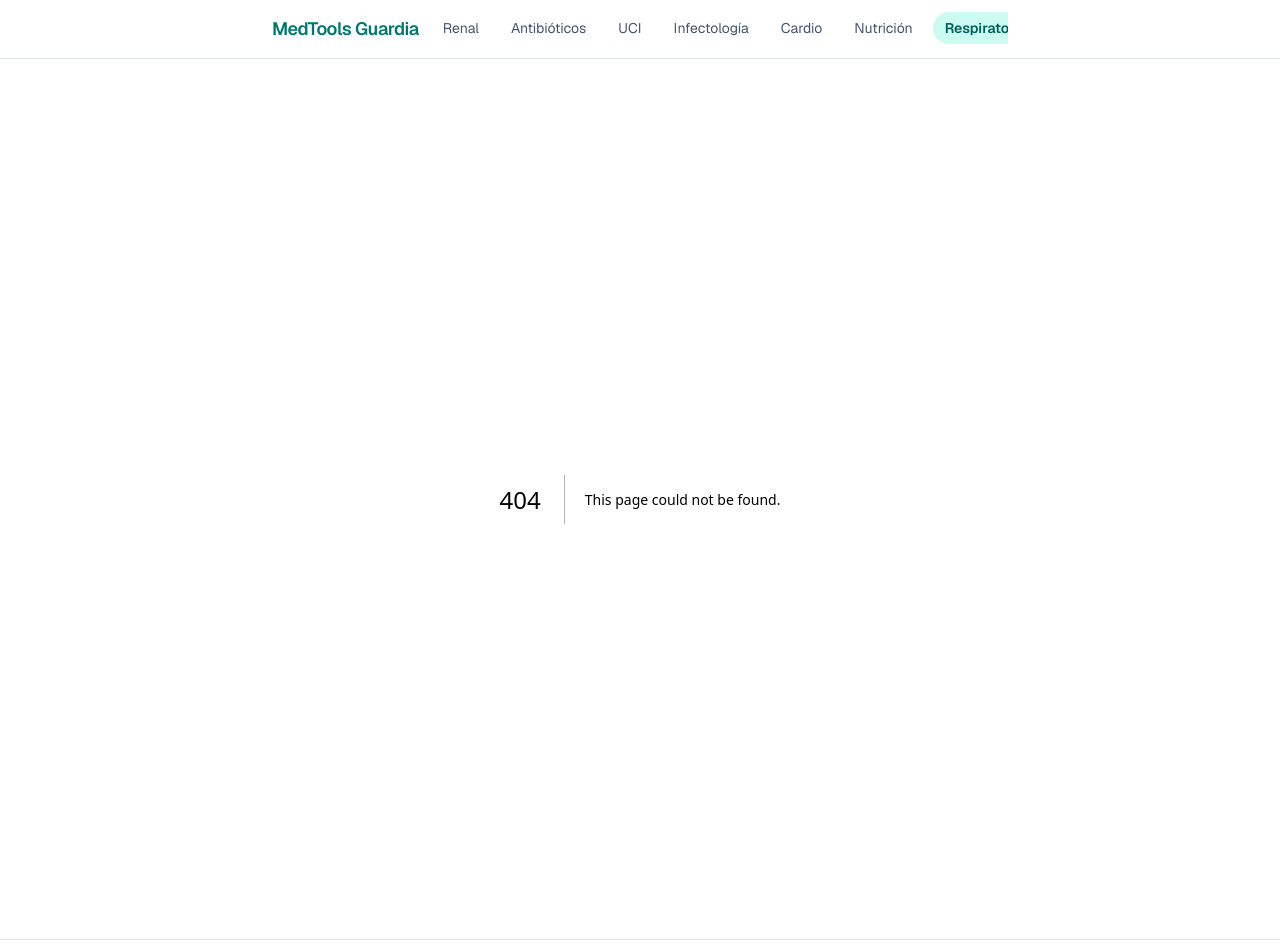
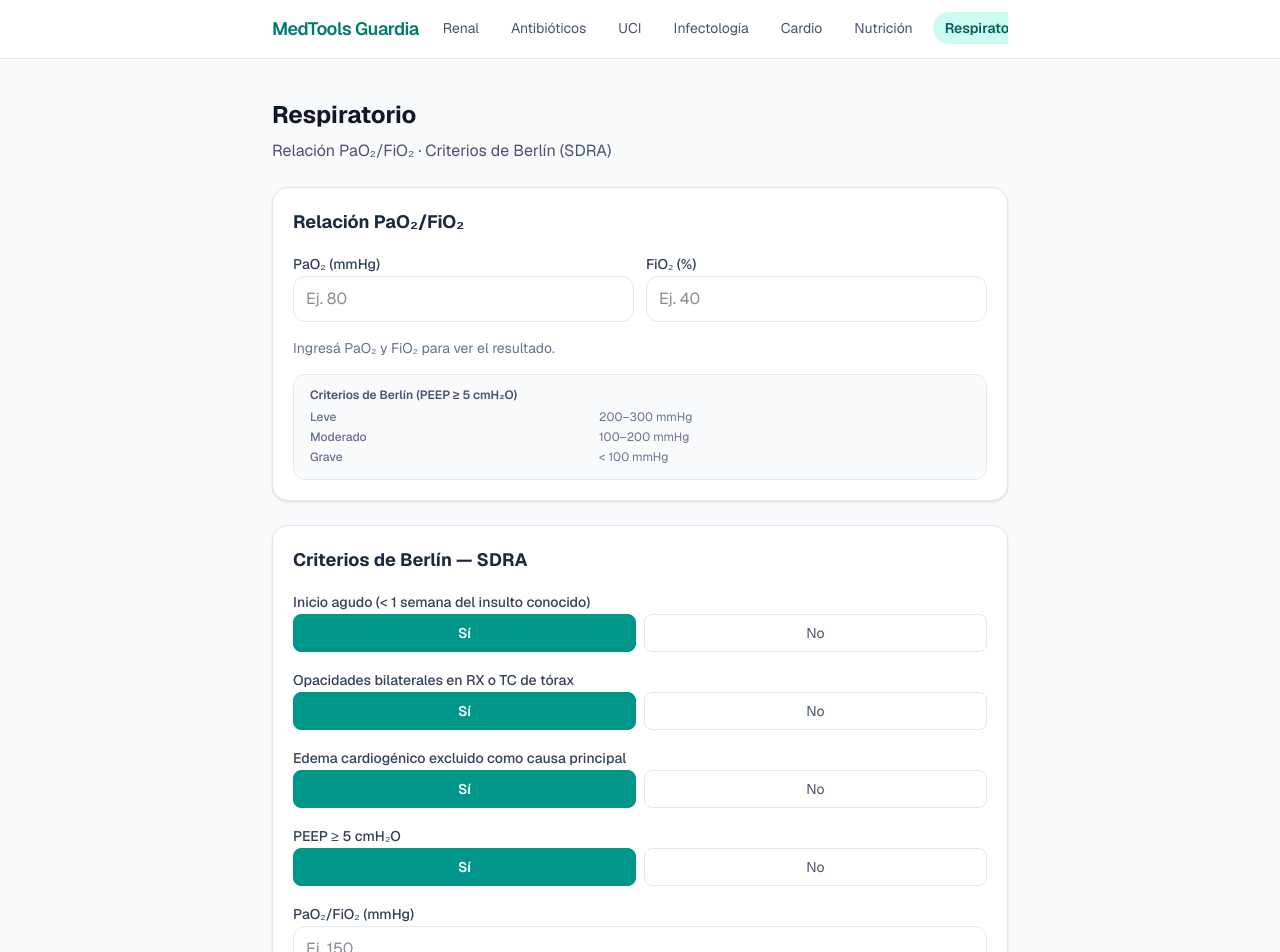
Before and after one commit to ferlambert2-programador/medtools-guardia, a Next.js app: page /respiratorio in a window 1280 px wide. Before the commit this address had no page. Shown: the top 952 px of the page. Built offline with nearby package versions, Linux system fonts and the light colour scheme.

Commit message:
Create page.tsx

```diff
--- /dev/null
+++ b/app/respiratorio/page.tsx
@@ -0,0 +1,186 @@
+"use client";
+
+import { useMemo, useState } from "react";
+import { MedicalDisclaimer } from "@/components/MedicalDisclaimer";
+
+const INPUT =
+  "w-full rounded-xl border border-slate-200 px-3 py-2.5 text-base outline-none focus:ring-2 focus:ring-teal-500/40 bg-white";
+
+function n(raw: string) {
+  const v = Number(raw.replace(",", "."));
+  return Number.isNaN(v) || v <= 0 ? null : v;
+}
+
+type Variant = "success" | "warning" | "danger" | "info";
+
+function ResultBox({ value, unit, sub, variant }: { value: string; unit?: string; sub?: string; variant: Variant }) {
+  const bg: Record<Variant, string> = {
+    success: "bg-green-50 border-green-200 text-green-900",
+    warning: "bg-yellow-50 border-yellow-200 text-yellow-900",
+    danger: "bg-red-50 border-red-200 text-red-900",
+    info: "bg-teal-50 border-teal-200 text-teal-900",
+  };
+  return (
+    <div className={`rounded-xl border p-4 mt-4 ${bg[variant]}`}>
+      <p className="text-3xl font-bold tabular-nums">
+        {value}
+        {unit && <span className="text-base font-semibold ml-1">{unit}</span>}
+      </p>
+      {sub && <p className="mt-2 text-sm leading-snug">{sub}</p>}
+    </div>
+  );
+}
+
+function RadioYesNo({ name, value, onChange }: { name: string; value: string; onChange: (v: string) => void }) {
+  return (
+    <div className="flex gap-2">
+      {["Sí", "No"].map((opt) => {
+        const v = opt === "Sí" ? "1" : "0";
+        return (
+          <label
+            key={opt}
+            className={`flex-1 py-2 rounded-lg border text-sm text-center cursor-pointer transition-colors ${
+              value === v
+                ? "bg-teal-600 text-white border-teal-600 font-semibold"
+                : "border-slate-200 text-slate-600 hover:bg-slate-50"
+            }`}
+          >
+            <input type="radio" name={name} value={v} checked={value === v} onChange={() => onChange(v)} className="sr-only" />
+            {opt}
+          </label>
+        );
+      })}
+    </div>
+  );
+}
+
+/* ── P/F ─────────────────────────────────────────────────────── */
+function PFRatio() {
+  const [pao2, setPao2] = useState("");
+  const [fio2, setFio2] = useState("");
+
+  const pf = useMemo(() => {
+    const p = n(pao2);
+    const f = n(fio2);
+    if (!p || !f) return null;
+    return p / (f / 100);
+  }, [pao2, fio2]);
+
+  const { label, variant }: { label: string; variant: Variant } =
+    pf === null ? { label: "", variant: "info" }
+    : pf >= 300 ? { label: "Normal (sin SDRA)", variant: "success" }
+    : pf >= 200 ? { label: "SDRA leve (Berlín: 200–300)", variant: "warning" }
+    : pf >= 100 ? { label: "SDRA moderado (Berlín: 100–200)", variant: "danger" }
+    : { label: "SDRA grave (Berlín: < 100)", variant: "danger" };
+
+  return (
+    <div className="rounded-2xl border border-slate-200 bg-white p-5 shadow-sm space-y-4">
+      <h2 className="font-bold text-slate-800 text-lg">Relación PaO₂/FiO₂</h2>
+      <div className="grid grid-cols-2 gap-3">
+        <label className="block space-y-1">
+          <span className="text-sm font-medium text-slate-700">PaO₂ (mmHg)</span>
+          <input inputMode="decimal" className={INPUT} value={pao2} onChange={(e) => setPao2(e.target.value)} placeholder="Ej. 80" />
+        </label>
+        <label className="block space-y-1">
+          <span className="text-sm font-medium text-slate-700">FiO₂ (%)</span>
+          <input inputMode="decimal" className={INPUT} value={fio2} onChange={(e) => setFio2(e.target.value)} placeholder="Ej. 40" />
+        </label>
+      </div>
+      {pf !== null ? (
+        <ResultBox value={Math.round(pf).toString()} variant={variant} sub={label} />
+      ) : (
+        <p className="text-sm text-slate-500">Ingresá PaO₂ y FiO₂ para ver el resultado.</p>
+      )}
+      <div className="rounded-xl bg-slate-50 border border-slate-200 px-4 py-3 text-xs text-slate-500">
+        <p className="font-semibold text-slate-600 mb-1">Criterios de Berlín (PEEP ≥ 5 cmH₂O)</p>
+        <table className="w-full">
+          <tbody>
+            {[["Leve", "200–300 mmHg"], ["Moderado", "100–200 mmHg"], ["Grave", "< 100 mmHg"]].map(([cat, range]) => (
+              <tr key={cat}><td className="py-0.5 pr-4 font-medium">{cat}</td><td>{range}</td></tr>
+            ))}
+          </tbody>
+        </table>
+      </div>
+    </div>
+  );
+}
+
+/* ── BERLÍN SDRA ─────────────────────────────────────────────── */
+function BerlinSdra() {
+  const [tiempo, setTiempo] = useState("1");
+  const [rx, setRx] = useState("1");
+  const [edemaCardio, setEdemaCardio] = useState("1");
+  const [pfRaw, setPfRaw] = useState("");
+  const [peep, setPeep] = useState("1");
+
+  const pf = n(pfRaw);
+  const prerequisitesMet = tiempo === "1" && rx === "1" && edemaCardio === "1" && peep === "1";
+
+  let result: { value: string; sub: string; variant: Variant } | null = null;
+
+  if (!prerequisitesMet) {
+    result = {
+      value: "No cumple criterios de Berlín",
+      sub: "Requiere: inicio < 1 semana, opacidades bilaterales, edema cardiogénico excluido y PEEP ≥ 5 cmH₂O.",
+      variant: "info",
+    };
+  } else if (pf !== null) {
+    if (pf > 300) {
+      result = { value: "Sin SDRA", sub: `P/F = ${Math.round(pf)} mmHg > 300. No cumple criterio gasométrico.`, variant: "success" };
+    } else if (pf >= 200) {
+      result = { value: "SDRA Leve", sub: `P/F = ${Math.round(pf)} mmHg (200–300). Mortalidad ~27%.`, variant: "warning" };
+    } else if (pf >= 100) {
+      result = { value: "SDRA Moderado", sub: `P/F = ${Math.round(pf)} mmHg (100–200). Mortalidad ~32%.`, variant: "danger" };
+    } else {
+      result = { value: "SDRA Grave", sub: `P/F = ${Math.round(pf)} mmHg (< 100). Mortalidad ~45%.`, variant: "danger" };
+    }
+  }
+
+  return (
+    <div className="rounded-2xl border border-slate-200 bg-white p-5 shadow-sm space-y-4">
+      <h2 className="font-bold text-slate-800 text-lg">Criterios de Berlín — SDRA</h2>
+      <label className="block space-y-1">
+        <span className="text-sm font-medium text-slate-700">Inicio agudo ({"<"} 1 semana del insulto conocido)</span>
+        <RadioYesNo name="berlin-tiempo" value={tiempo} onChange={setTiempo} />
+      </label>
+      <label className="block space-y-1">
+        <span className="text-sm font-medium text-slate-700">Opacidades bilaterales en RX o TC de tórax</span>
+        <RadioYesNo name="berlin-rx" value={rx} onChange={setRx} />
+      </label>
+      <label className="block space-y-1">
+        <span className="text-sm font-medium text-slate-700">Edema cardiogénico excluido como causa principal</span>
+        <RadioYesNo name="berlin-ec" value={edemaCardio} onChange={setEdemaCardio} />
+      </label>
+      <label className="block space-y-1">
+        <span className="text-sm font-medium text-slate-700">PEEP ≥ 5 cmH₂O</span>
+        <RadioYesNo name="berlin-peep" value={peep} onChange={setPeep} />
+      </label>
+      <label className="block space-y-1">
+        <span className="text-sm font-medium text-slate-700">PaO₂/FiO₂ (mmHg)</span>
+        <input inputMode="decimal" className={INPUT} value={pfRaw} onChange={(e) => setPfRaw(e.target.value)} placeholder="Ej. 150" />
+      </label>
+      {result ? (
+        <ResultBox value={result.value} sub={result.sub} variant={result.variant} />
+      ) : (
+        <p className="text-sm text-slate-500">Completá todos los campos para ver el resultado.</p>
+      )}
+    </div>
+  );
+}
+
+/* ── PAGE ─────────────────────────────────────────────────────── */
+export default function RespiratorioPage() {
+  return (
+    <div className="space-y-6">
+      <div>
+        <h1 className="text-2xl font-bold text-slate-900">Respiratorio</h1>
+        <p className="mt-2 text-slate-600 text-sm sm:text-base">
+          Relación PaO₂/FiO₂ · Criterios de Berlín (SDRA)
+        </p>
+      </div>
+      <PFRatio />
+      <BerlinSdra />
+      <MedicalDisclaimer />
+    </div>
+  );
+}
```
